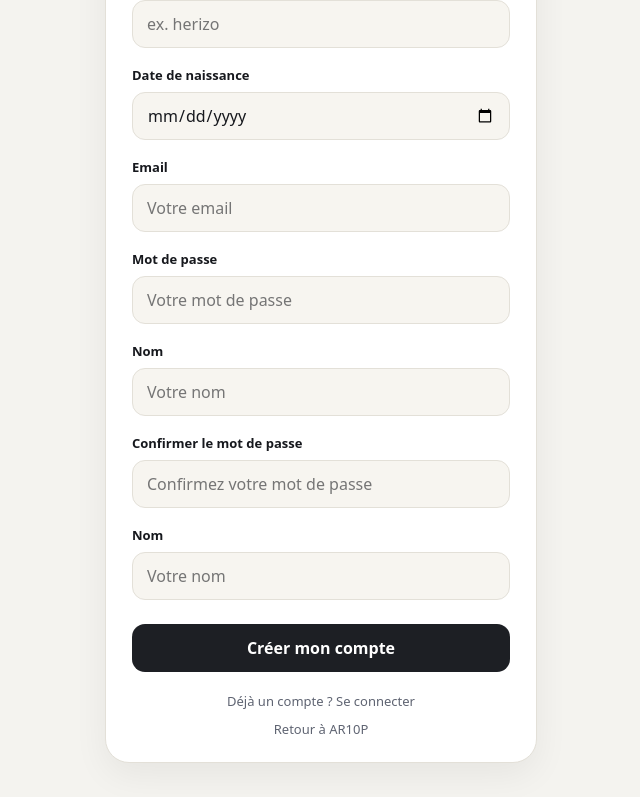
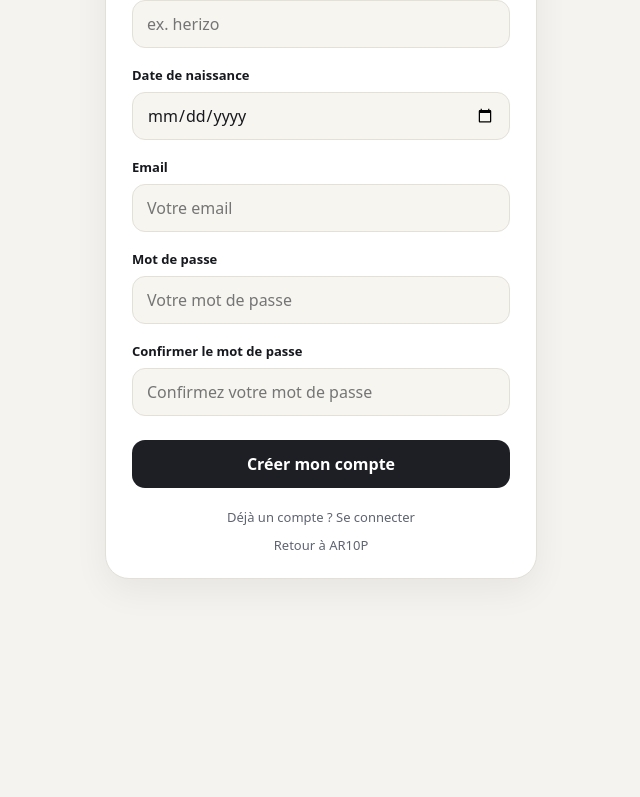
Before and after one commit to Malalatina586/AR10P, a Next.js app: page /inscription in a window 1280 px wide. Shown: the part 551-1348 px from the top of the page, without its empty margins (319-959 px from the left). After the commit the page ends 1250 px from the top, so only its background shows below. Built offline with nearby package versions, Linux system fonts and the light colour scheme.

Commit message:
fix: improve inscription confirmation

```diff
--- a/src/app/inscription/page.tsx
+++ b/src/app/inscription/page.tsx
@@ -1,7 +1,6 @@
 "use client";
 
 import { useState } from "react";
-import { useRouter } from "next/navigation";
 import Link from "next/link";
 import { IconUser } from "@/components/Icons";
 import { createClient } from "@/lib/supabase/client";
@@ -10,7 +9,6 @@ import "../admin/(protected)/admin.css";
 import "./inscription.css";
 
 export default function InscriptionPage() {
-  const router = useRouter();
   const [firstName, setFirstName] = useState("");
   const [lastName, setLastName] = useState("");
   const [username, setUsername] = useState("");
@@ -20,10 +18,12 @@ export default function InscriptionPage() {
   const [confirmPassword, setConfirmPassword] = useState("");
   const [loading, setLoading] = useState(false);
   const [error, setError] = useState("");
+  const [success, setSuccess] = useState("");
 
   async function handleSubmit(event: React.FormEvent<HTMLFormElement>) {
     event.preventDefault();
     setError("");
+    setSuccess("");
       const cleanUsername = username.trim().replace(/^@+/, "").toLowerCase();
       if (!/^[a-z0-9_]{3,30}$/.test(cleanUsername)) { setError("Le username doit contenir 3 à 30 caractères : lettres minuscules, chiffres ou _."); return; }
       const birth = new Date(birthDate + "T00:00:00"); const today = new Date(); let age = today.getFullYear() - birth.getFullYear(); const monthDiff = today.getMonth() - birth.getMonth(); if (monthDiff < 0 || (monthDiff === 0 && today.getDate() < birth.getDate())) age--; if (!birthDate || Number.isNaN(birth.getTime()) || age < 18) { setError("Vous devez avoir au moins 18 ans pour créer un compte AR10P."); return; }
@@ -56,7 +56,8 @@ export default function InscriptionPage() {
       return;
     }
 
-    router.push("/");
+    setSuccess("Compte créé. Vérifie ta boîte email pour confirmer ton adresse avant de te connecter.");
+    setLoading(false);
   }
 
   return (
@@ -132,10 +133,7 @@ export default function InscriptionPage() {
                 required
               />
             </label>
-            <label>
-              <span>Nom</span>
-              <input type="text" name="lastName" value={lastName} onChange={(event) => setLastName(event.target.value)} placeholder="Votre nom" autoComplete="family-name" required />
-            </label>
+
 
             <label>
               <span>Confirmer le mot de passe</span>
@@ -150,12 +148,10 @@ export default function InscriptionPage() {
                 required
               />
             </label>
-            <label>
-              <span>Nom</span>
-              <input type="text" name="lastName" value={lastName} onChange={(event) => setLastName(event.target.value)} placeholder="Votre nom" autoComplete="family-name" required />
-            </label>
+
 
             {error && <p className="admin-login-error">{error}</p>}
+            {success && <p className="admin-login-success">{success}</p>}
 
             <button type="submit" disabled={loading}>
               {loading ? "Création..." : "Créer mon compte"}
```
